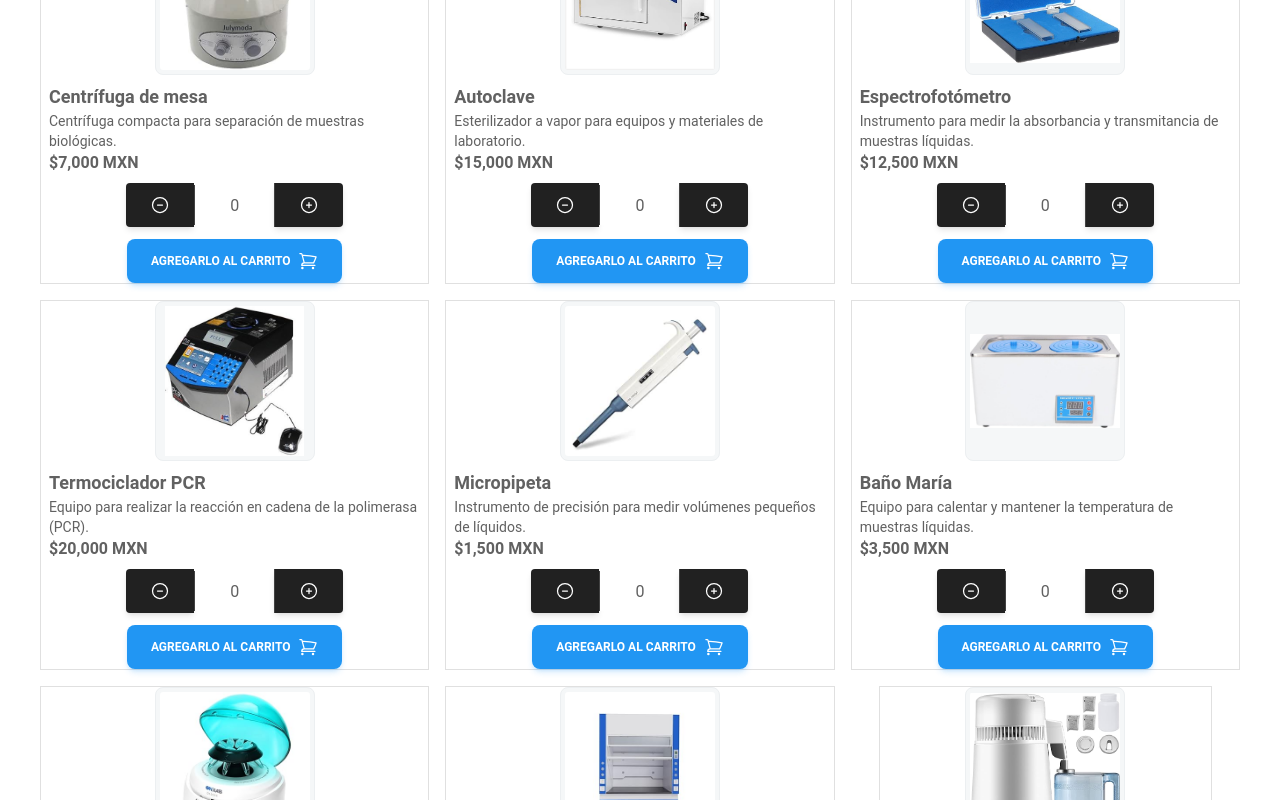
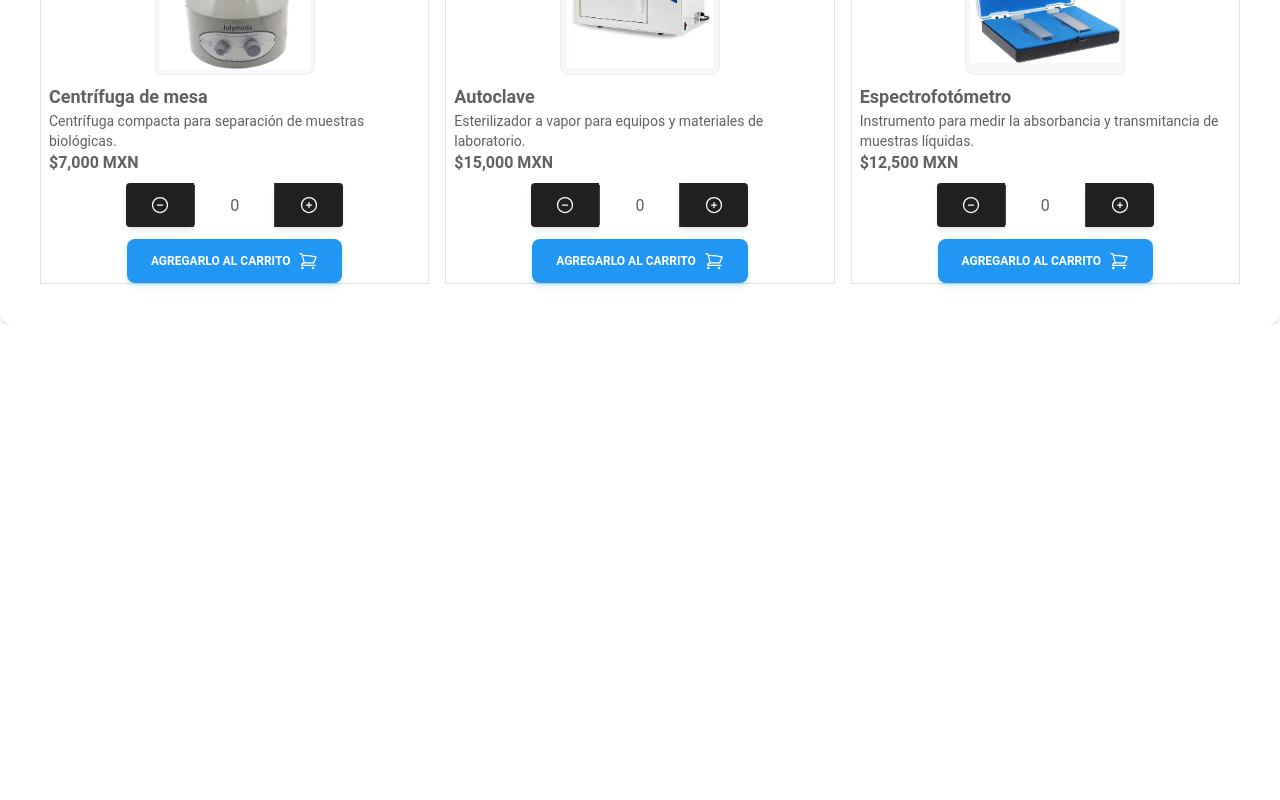
Before and after one commit to Alecfut07/pacific-frontend, a React (Vite) app: page /lab-inventory in a window 1280 px wide. Shown: the part 620-1420 px from the top of the page. After the commit the page ends 944 px from the top, so only its background shows below. Built offline with nearby package versions, Linux system fonts and the light colour scheme.

Commit message:
hotfix/Agregar logica de paginacion a la galeria de productos de laboratorio

```diff
--- a/src/components/LabProductsGallery/LabProductsGallery.jsx
+++ b/src/components/LabProductsGallery/LabProductsGallery.jsx
@@ -1,4 +1,4 @@
-import React, { useState } from "react";
+import React, { useState, useMemo, useCallback } from "react";
 import {
   Card,
   CardHeader,
@@ -14,6 +14,8 @@ import { LabProducts } from "../../data/LabInventory";
 function LabProductsGallery() {
   const [searchProduct, setSearchProduct] = useState("");
   const [labProducts, setLabProducts] = useState(LabProducts);
+  const [fullData, setFullData] = useState(LabProducts);
+  const [selectedEntries, setSelectedEntries] = useState(6);
   const [modalOpen, setModalOpen] = useState(false);
   const [labProductImages, setLabProductImages] = useState(null);
 
@@ -26,6 +28,40 @@ function LabProductsGallery() {
     setLabProductImages(null);
     setModalOpen(false);
   };
+
+  const [currentPage, setCurrentPage] = useState(1);
+  const totalPages = Math.ceil(labProducts.length / selectedEntries);
+  const numberOfPages = [];
+
+  for (let page = 1; page < totalPages; page++) {
+    numberOfPages.push(page);
+  }
+
+  const handleFirstPage = () => setCurrentPage(1);
+  const handlePreviousPage = () => setCurrentPage(currentPage - 1);
+  const handlePageClick = (pageNumber) => setCurrentPage(pageNumber);
+  const handleNextPage = () => setCurrentPage(currentPage + 1);
+  const handleLastPage = () => setCurrentPage(totalPages);
+
+  const filterFunction = useCallback(
+    (data) => {
+      return data.filter(
+        (item) =>
+          item.name.toLowerCase().includes(searchProduct.toLowerCase()) ||
+          item.description.toLowerCase().includes(searchProduct.toLowerCase()),
+      );
+    },
+    [searchProduct],
+  );
+
+  const currentProductsData = useMemo(() => {
+    const filteredData = filterFunction(labProducts);
+
+    const firstPageIndex = (currentPage - 1) * selectedEntries;
+    const lastPageIndex = firstPageIndex + selectedEntries;
+
+    return filteredData.slice(firstPageIndex, lastPageIndex);
+  }, [currentPage, selectedEntries, labProducts, filterFunction]);
 
   // Version 6 --> OK
   //   return (
@@ -64,7 +100,7 @@ function LabProductsGallery() {
         </CardHeader>
         <CardBody>
           <div className="grid grid-cols-1 gap-4 p-4 sm:grid-cols-2 md:grid-cols-3">
-            {labProducts.map((labProduct) => (
+            {currentProductsData.map((labProduct) => (
               <LabProduct
                 key={labProduct.id}
                 product={labProduct}
```
